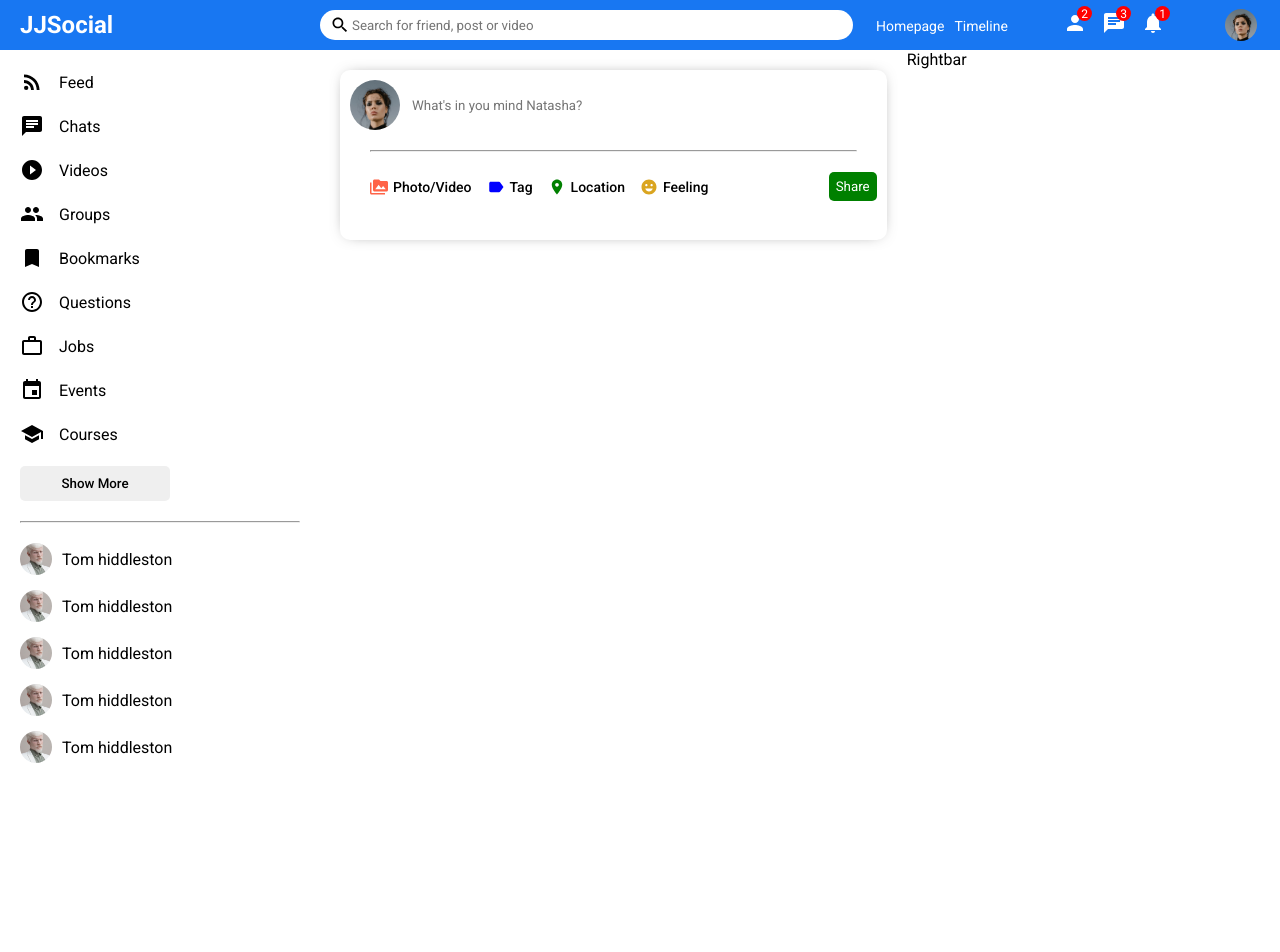
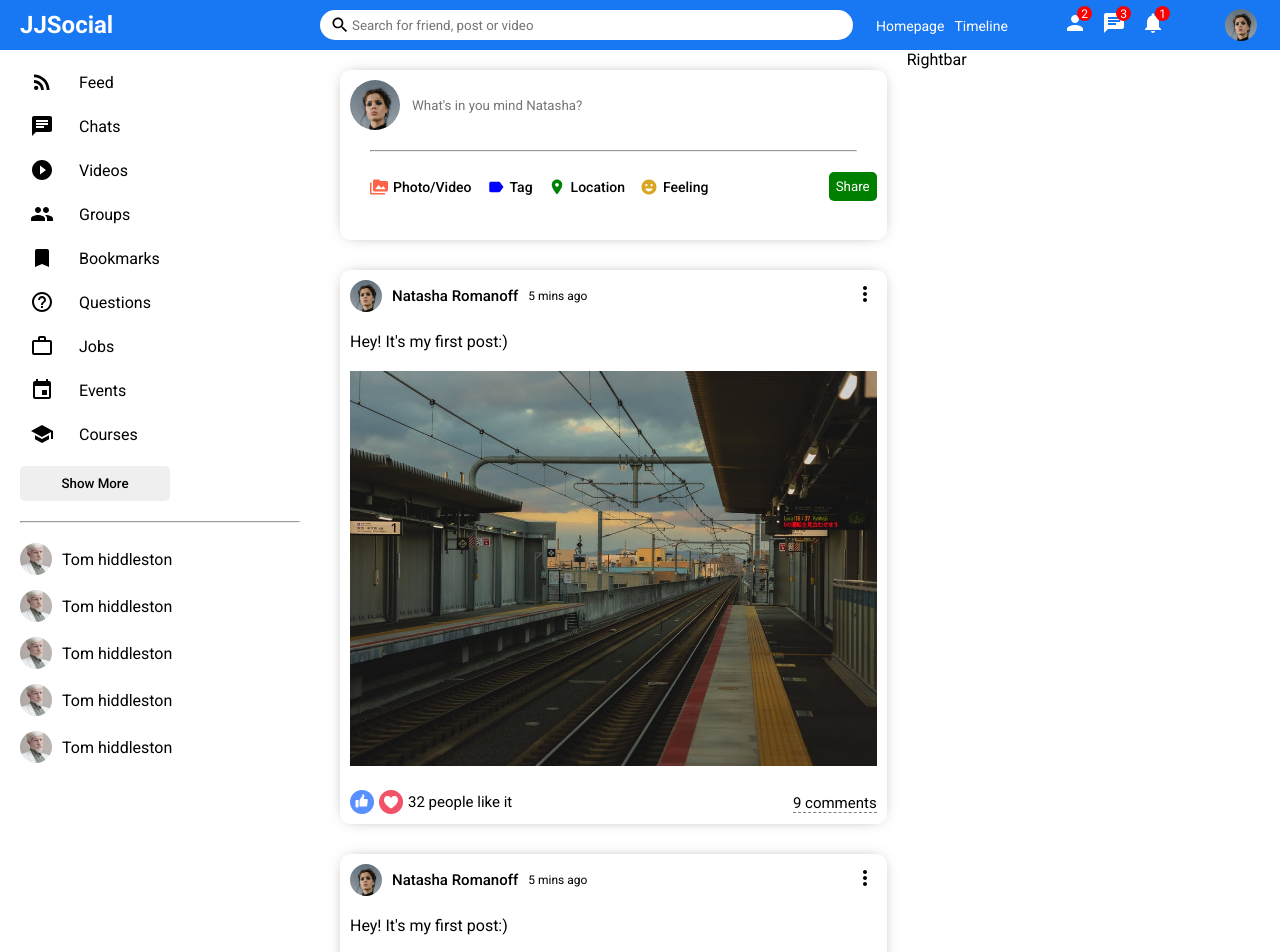
Before and after one commit to jibujacob/SocialMediaWebApp-MERN, a React (Create React App) app in the folder client/: page / in a window 1280 px wide. Shown: the top 952 px of the page. Before the commit the page ends 800 px from the top, so only its background shows below. Built offline with nearby package versions, Linux system fonts and the light colour scheme; the HTML template or start-up script is replaced by a standard one.

Commit message:
Feed-Post Component Completed

```diff
--- a/client/src/components/Feed.jsx
+++ b/client/src/components/Feed.jsx
@@ -1,5 +1,6 @@
 import React from 'react'
 import styled from "styled-components"
+import Post from './Post'
 import Share from './Share'
 
 const Container = styled.div`
@@ -15,6 +16,12 @@ const Feed = () => {
         <Container>
             <Wrapper>
                 <Share/>
+                <Post/>
+                <Post/>
+                <Post/>
+                <Post/>
+                <Post/>
+                <Post/>
             </Wrapper>
         </Container>
     )
--- /dev/null
+++ b/client/src/components/Post.jsx
@@ -0,0 +1,135 @@
+import React from 'react'
+import styled from 'styled-components'
+
+import MoreVertIcon from '@mui/icons-material/MoreVert';
+
+const Container = styled.div`
+    display:flex;
+    flex-direction:column;
+    width:100%;
+    border-radius:10px;
+    -webkit-box-shadow: 0px 0px 16px -8px rgba(0,0,0,0.68);
+    box-shadow: 0px 0px 16px -8px rgba(0,0,0,0.68);
+    margin:30px 0 ;
+`
+
+const Wrapper = styled.div`
+    padding:10px;
+`
+
+const Top = styled.div`
+    display:flex;
+    align-items:center;
+    justify-content:space-between;
+`
+
+const PostOwnerDetails = styled.div`
+    display:flex;
+    align-items:center;
+`
+
+const PostOwnerImage = styled.img`
+    width:32px;
+    height:32px;
+    border-radius:50%;
+    cursor:pointer;
+    object-fit:cover;
+`
+
+const PostOwnerName = styled.span`
+    font-size: 15px;
+    font-weight:500;
+    margin:0 10px;
+`
+
+const PostDate = styled.span`
+    font-size:12px;
+`
+
+const Options = styled.div``
+
+const MoreVert = styled(MoreVertIcon)``
+
+const Center = styled.div`
+    margin:20px 0;
+`
+
+const PostText = styled.span`
+
+`
+
+const PostImage = styled.img`
+    margin-top:20px;
+    width:100%;
+    max-height:500px;
+    object-fit:contain;
+`
+
+const Bottom = styled.div`
+    display:flex;
+    align-items:center;
+    justify-content:space-between;
+`
+
+const PostIconsWrapper = styled.div`
+    display:flex;
+    align-items:center;
+`
+
+const PostLikeIcon = styled.img`
+    height:24px;
+    width:24px;
+    margin-right:5px;
+    cursor:pointer;
+`
+
+const PostHeartIcon = styled(PostLikeIcon)``
+
+const PostLikeCounter = styled.span`
+    font-size:15px;
+`
+
+const PostCommentsWrapper = styled.div`
+
+`
+
+const PostCommentText = styled.span`
+    font-size:15px;
+    cursor:pointer;
+    border-bottom:1px dashed gray;
+`
+
+const Post = () => {
+    return (
+        <Container>
+            <Wrapper>
+                <Top>
+                    <PostOwnerDetails>
+                        <PostOwnerImage src="/assets/person/1.jpeg"/>
+                        <PostOwnerName>Natasha Romanoff</PostOwnerName>
+                        <PostDate>5 mins ago</PostDate>
+                    </PostOwnerDetails>
+                    <Options>
+                        <MoreVert/>
+                    </Options>
+                </Top>
+                <Center>
+                    <PostText>Hey! It's my first post:)</PostText>
+                    <PostImage src="/assets/post/1.jpeg" />
+                </Center>
+                <Bottom>
+                    <PostIconsWrapper>
+                        <PostLikeIcon src="/assets/like.png" />
+                        <PostHeartIcon src="/assets/heart.png" />
+                        <PostLikeCounter>32 people like it</PostLikeCounter>
+                    </PostIconsWrapper>
+                    <PostCommentsWrapper>
+                        <PostCommentText>9 comments </PostCommentText>
+                    </PostCommentsWrapper>
+                </Bottom>
+            </Wrapper>
+        </Container>
+    )
+}
+
+export default Post
--- a/client/src/components/Sidebar.jsx
+++ b/client/src/components/Sidebar.jsx
@@ -44,12 +44,14 @@ const ListItem = styled.li`
     display:flex;
     align-items:center;
     margin-bottom:20px;
+    cursor:pointer;
 `
 
 // Below are the material UI components styling
 
 const IconStyle = css`
     margin-right:15px;
+    margin-left:10px;
 `
 const Feed = styled(RssFeedIcon)`
     ${IconStyle}
```
